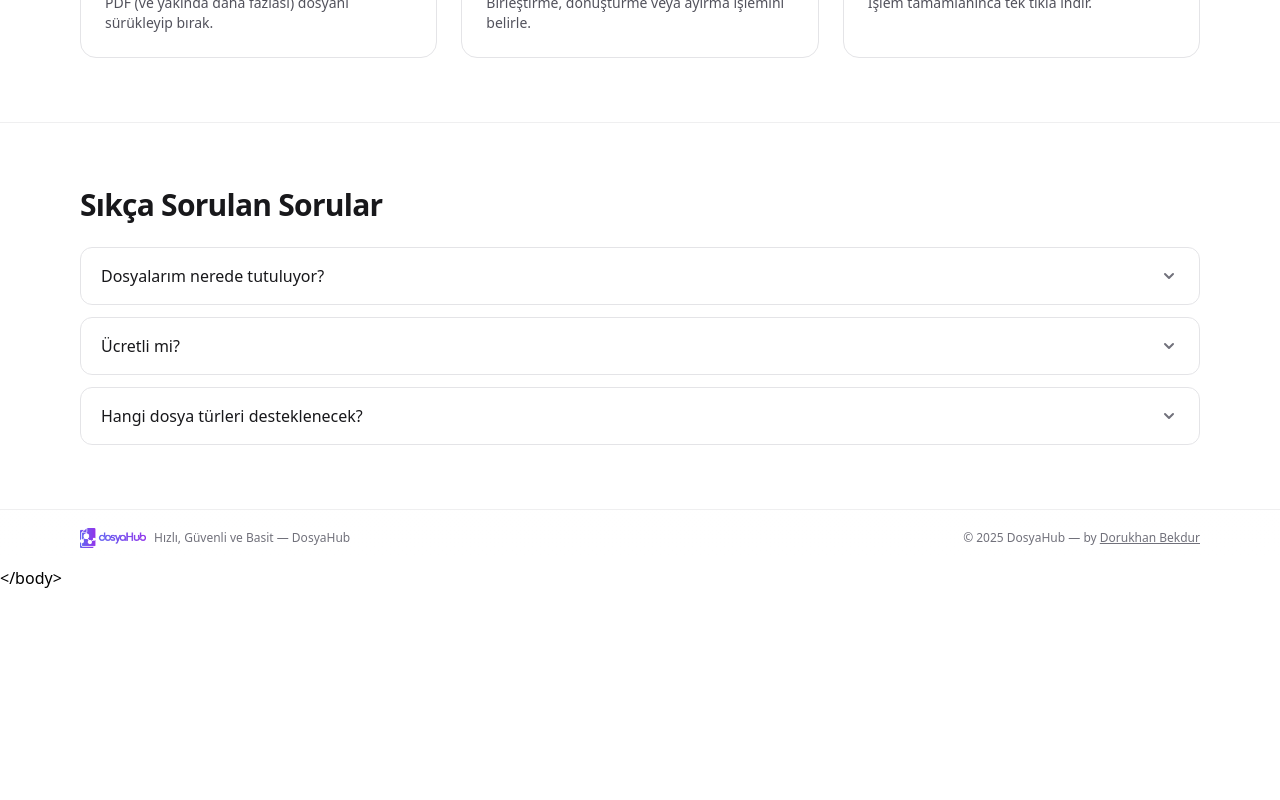
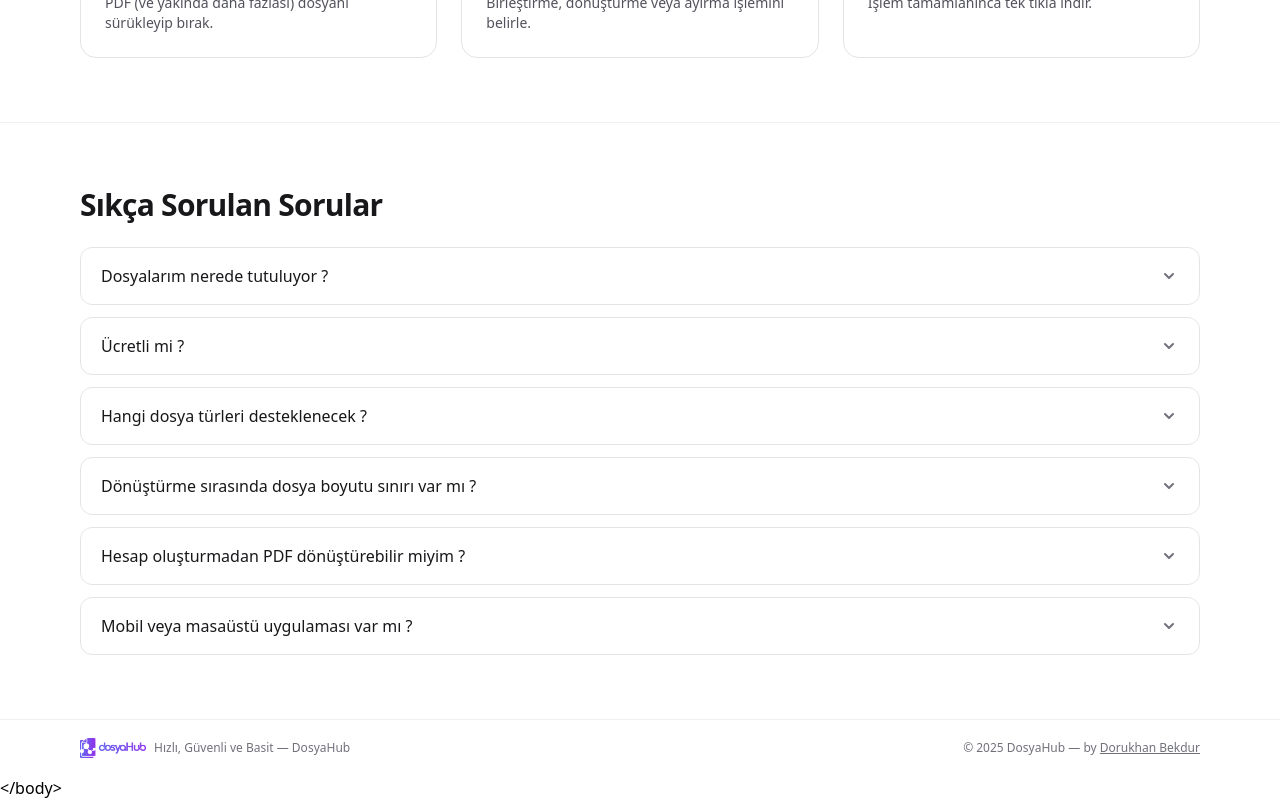
Before and after one commit to DorukhanBekdur/dosyahub, a React (Vite) app in the folder web/: page / in a window 1280 px wide. Shown: the part 1598-2398 px from the top of the page. Before the commit the page ends 2188 px from the top, so only its background shows below. Built offline with nearby package versions, Linux system fonts and the light colour scheme; no server answers.

Commit message:
FAQ component updated

```diff
--- a/web/src/components/sections/FAQ.jsx
+++ b/web/src/components/sections/FAQ.jsx
@@ -6,16 +6,28 @@ export default function FAQ() {
 
   const items = [
     {
-      q: "Dosyalarım nerede tutuluyor?",
+      q: "Dosyalarım nerede tutuluyor ?",
       a: "Dosyalar yalnızca işlem sırasında geçici olarak depolanır ve kısa süre sonra silinir.",
     },
     {
-      q: "Ücretli mi?",
-      a: "Erken erişim sürecinde temel işlemler ücretsizdir. İleride gelişmiş özellikler için uygun fiyatlı planlar sunulabilir.",
+      q: "Ücretli mi ?",
+      a: "Erken erişim sürecinde temel işlemler ücretsizdir.",
     },
     {
-      q: "Hangi dosya türleri desteklenecek?",
-      a: "Şu an odak PDF; sırada PNG/JPG/WEBP ve ses-dönüşüm (MP4→MP3) var.",
+      q: "Hangi dosya türleri desteklenecek ?",
+      a: "Şu anda yaygın dosya türleri destekleniyor, ilerleyen süreçte kapsam sürekli genişletilecek.",
+    },
+    {
+      q: "Dönüştürme sırasında dosya boyutu sınırı var mı ?",
+      a: "Şu an için küçük ve orta boyutlu dosyalar destekleniyor, çok büyük dosyalar sınırlı olabilir.",
+    },
+    {
+      q: "Hesap oluşturmadan PDF dönüştürebilir miyim ?",
+      a: "Evet, temel PDF dönüştürme işlemleri için hesap oluşturmadan da kullanabilirsiniz.",
+    },
+    {
+      q: "Mobil veya masaüstü uygulaması var mı ?",
+      a: "Şu an için yalnızca web üzerinden kullanılabiliyor, mobil ve masaüstü uygulamalar geliştiriliyor.",
     },
   ];
 
@@ -41,7 +53,6 @@ export default function FAQ() {
                       : "bg-white/40 dark:bg-zinc-900/40 hover:bg-zinc-50/50 dark:hover:bg-zinc-900/50"
                   }`}
                 >
-                  {/* sol vurgu şeridi */}
                   <span
                     className={`pointer-events-none absolute left-0 top-0 h-full w-1 rounded-l-xl transition-opacity ${
                       isOpen
```
